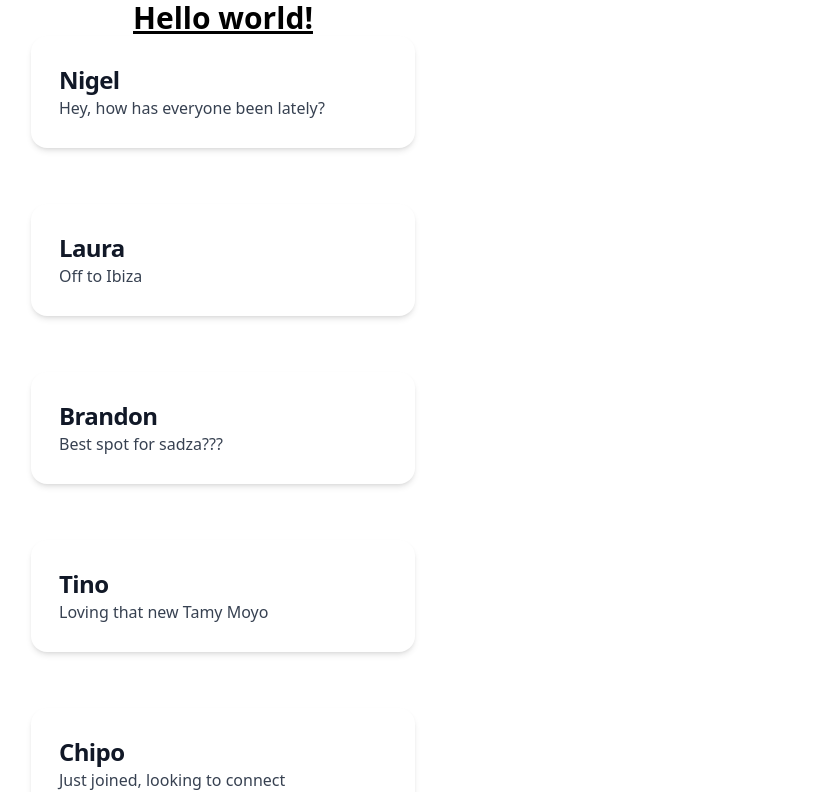
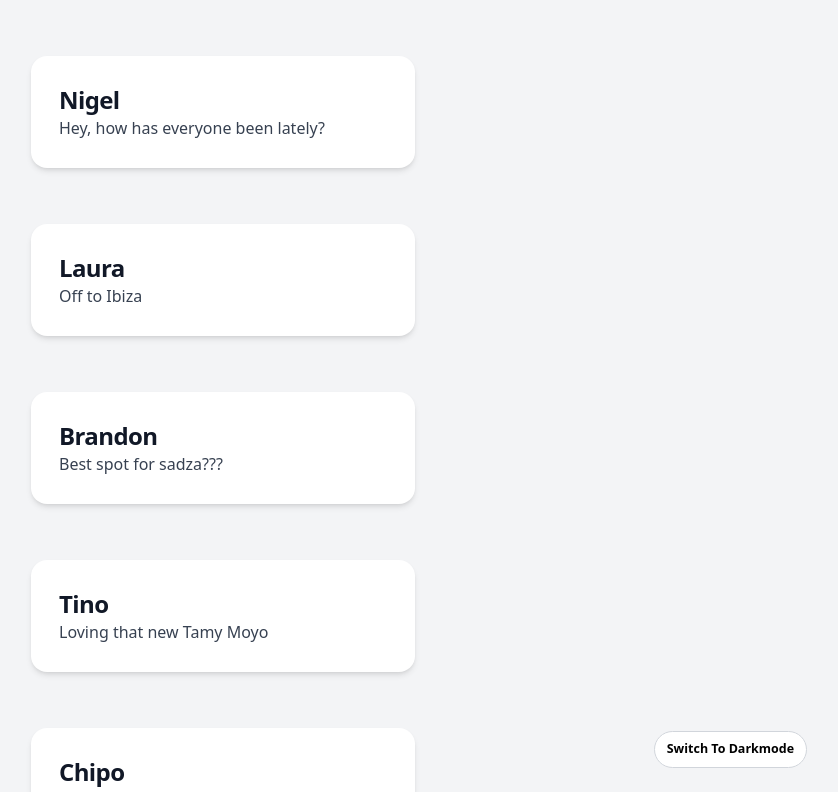
Before and after one commit to oreandtar/frontend-dev, a React (Create React App) app: page / in a window 1280 px wide. Shown: the top 792 px of the page, without its empty margins (417-1255 px from the left). Built offline with nearby package versions, Linux system fonts and the light colour scheme.

Commit message:
added dark mode data and toggle button

```diff
--- a/src/App.js
+++ b/src/App.js
@@ -1,15 +1,41 @@
 import './App.css';
-
+import { useState,useEffect} from 'react';
+import data from './DB.json'
 import Feed from './componets/Feed';
 import Post from './componets/Post'
+import { Container } from 'postcss';
 function App() {
+  const [theme, setTheme] = useState(null);
+
+  useEffect(() => {
+    if(window.matchMedia('(prefers-color-scheme: dark)').matches){
+      setTheme('dark');
+    }
+    else {
+      setTheme('light');
+    }
+  }, [])
+
+  useEffect(() => {
+    if (theme === "dark") {
+      document.documentElement.classList.add("dark");
+    } else {
+      document.documentElement.classList.remove("dark");
+    }
+  }, [theme]);
+
+  const handleThemeSwitch = () => {
+    setTheme(theme === "dark" ? "light" : "dark");
+  };
   return (
-    <div className="App">
-      <h1 className="text-3xl font-bold underline">
-      Hello world!
+    <div className="App pt-14 bg-gray-100 dark:bg-black">
 
-    </h1>
       <Feed />
+       <button className="fixed bg-white border border-gray-300 dark:border-none bottom-8 py-2 px-3 right-14 dark:bg-neutral-900 dark:text-white  p-1 rounded-3xl text-sm font-bold " onClick={handleThemeSwitch}>
+        {
+          theme ==='dark'? 'Switch To Lightmode':'Switch To Darkmode'
+        }
+      </button>
     </div>
   );
 }
```
